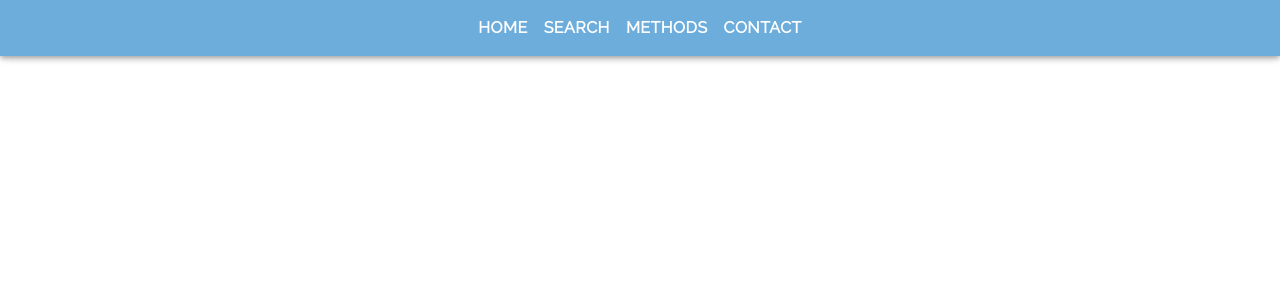
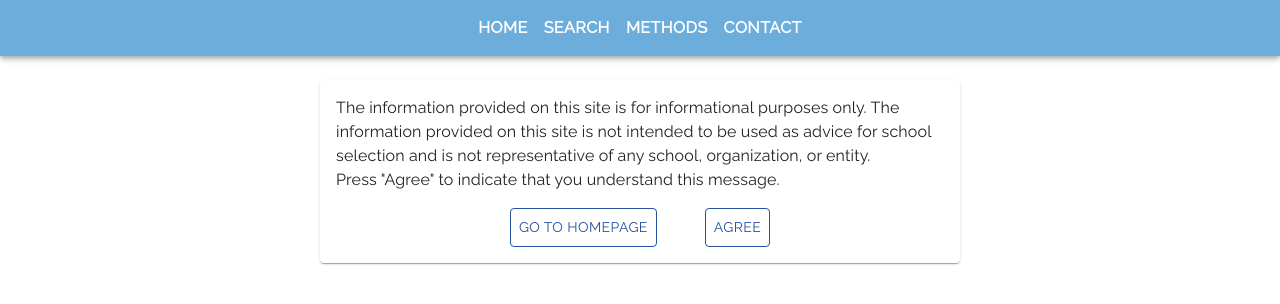
Before and after one commit to 208cai5099/nycschoolperformances, a React (Create React App) app in the folder client/: page /disclaimer in a window 1280 px wide. Shown: the top 304 px of the page. Built offline with nearby package versions, Linux system fonts and the light colour scheme.

Commit message:
Added a disclaimer

```diff
--- a/client/src/App.jsx
+++ b/client/src/App.jsx
@@ -5,6 +5,7 @@ import { BrowserRouter as Router, Routes, Route } from 'react-router-dom';
 import Contact from './pages/Contact';
 import Methods from './pages/Methods'
 import Search from './pages/Search'
+import Disclaimer from './pages/Disclaimer';
 
 function App() {
 
@@ -21,6 +22,7 @@ function App() {
           <Route path="/search" element={<Search />}></Route>
           <Route path="/methods" element={<Methods />}></Route>
           <Route path="/contact" element={<Contact />}></Route>
+          <Route path="/disclaimer" element={<Disclaimer />}></Route>
         </Routes>
       </Router>
     </div>
--- a/client/src/components/NavBarButton.jsx
+++ b/client/src/components/NavBarButton.jsx
@@ -12,8 +12,13 @@ function NavBarButton(props) {
     }
 
     function redirect() {
-        const url = `/${props.text.toLowerCase()}`;
-        navigator(url);
+        if (props.text === "Search") {
+            navigator("/disclaimer");
+        } else {
+            const url = `/${props.text.toLowerCase()}`;
+            navigator(url);
+        }
+
     }
 
     return (
--- /dev/null
+++ b/client/src/pages/Disclaimer-Styling.js
@@ -0,0 +1,25 @@
+export const card = {
+    width: "50%",
+    marginTop: "10vh",
+    marginLeft: "auto",
+    marginRight: "auto",
+    paddingBottom: "1rem"
+}
+
+export const text = {
+    fontFamily: "Raleway"
+}
+
+export const buttonRow = {
+    display: "flex",
+    justifyContent: "center",
+}
+
+export const button = {
+    marginLeft: "1.5rem",
+    marginRight: "1.5rem",
+    borderStyle: "solid",
+    borderWidth: "1px",
+    color: "#25519E",
+    fontFamily: "Raleway"
+}
--- /dev/null
+++ b/client/src/pages/Disclaimer.jsx
@@ -0,0 +1,50 @@
+import React, {useState} from "react"
+import Card from '@mui/material/Card';
+import CardContent from '@mui/material/CardContent';
+import Button from '@mui/material/Button';
+import Typography from '@mui/material/Typography';
+import { card, text, buttonRow, button } from "./Disclaimer-Styling.js"
+import { useNavigate } from "react-router-dom";
+
+function Disclaimer() {
+
+    var navigator = useNavigate();
+
+    function redirectToSearch() {
+        navigator("/search");
+    }
+
+    function redirectToHome() {
+        navigator("/home");
+    }
+
+    return (
+
+        <Card style={card}>
+            <CardContent>
+                <Typography style={text}>
+                    The information provided on this site is for informational purposes only. The information
+                    provided on this site is not intended to be used as advice for school selection and is not
+                    representative of any school, organization, or entity.
+                </Typography>
+
+                <Typography style={text}>
+                    Press "Agree" to indicate that you understand this message.
+                </Typography>
+            </CardContent>
+
+            <div style={buttonRow}>
+                <Button style={button} onClick={redirectToHome}>
+                    Go to Homepage
+                </Button>
+
+                <Button style={button} onClick={redirectToSearch}>
+                    Agree
+                </Button>
+            </div>
+        </Card>
+
+    )
+}
+
+export default Disclaimer;
```
